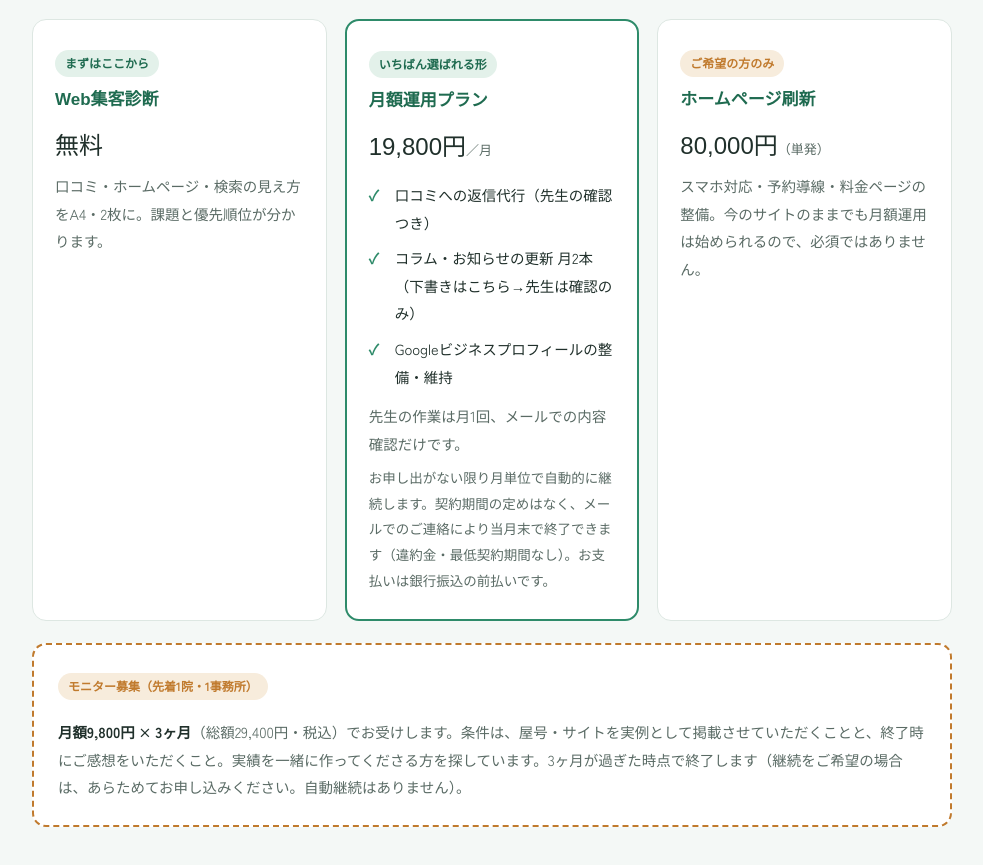
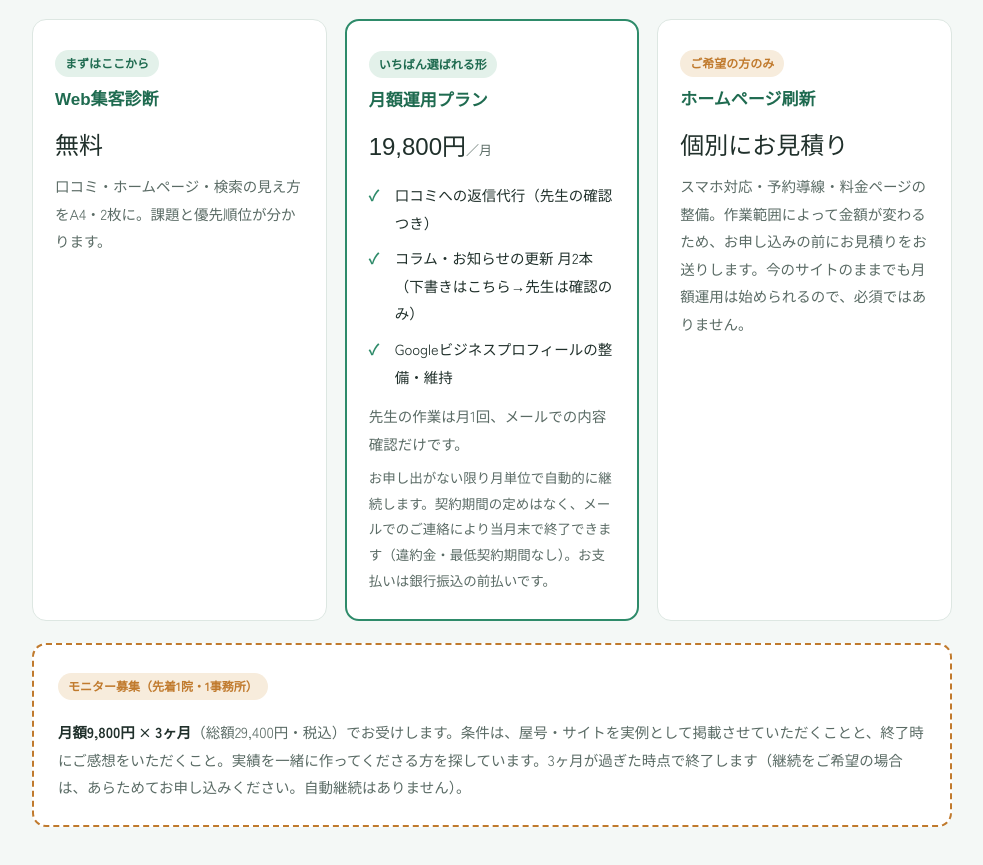
Before and after one commit to ojiaiautolab/hp, a plain HTML site: page index.html in a window 1280 px wide. Shown: the part 1480-2345 px from the top of the page, without its empty margins (148-1131 px from the left). Drawn offline with Linux system fonts and the light colour scheme; a web font is replaced by a local one.

Commit message:
HP刷新の価格を「個別にお見積り」に訂正（8/10ちゃま裁定に合わせる）
特商法表記ページと料金セクションの両方で「80,000円（税込・単発）」と
固定価格を表示していたが、8/10のちゃま裁定「HP作成は個別見積もり」
（状態台帳 行64）と食い違っていた。

出所の追跡：80,000円は 2026-07-05 の初回アップロード(652fb13)から
存在する数字で、裁定より前のもの。9/1に特商法ページを整備した際、
支払時期・納期・キャンセルの4項目は「お見積り」に置換されたが、
価格の行だけが残っていた。

法定の表示事項に実態と違う金額が出ている状態のため訂正する。

Co-Authored-By: Claude Opus 5 (1M context) <noreply@anthropic.com>

```diff
--- a/index.html
+++ b/index.html
@@ -259,8 +259,8 @@ footer a{color:#fff}
       <div class="card">
         <span class="badge badge-amber">ご希望の方のみ</span>
         <h3>ホームページ刷新</h3>
-        <p class="price">80,000円<small>（単発）</small></p>
-        <p>スマホ対応・予約導線・料金ページの整備。今のサイトのままでも月額運用は始められるので、必須ではありません。</p>
+        <p class="price">個別にお見積り</p>
+        <p>スマホ対応・予約導線・料金ページの整備。作業範囲によって金額が変わるため、お申し込みの前にお見積りをお送りします。今のサイトのままでも月額運用は始められるので、必須ではありません。</p>
       </div>
     </div>
 
```
Also changed, not shown: tokushoho.html (+1 -1 lines).
